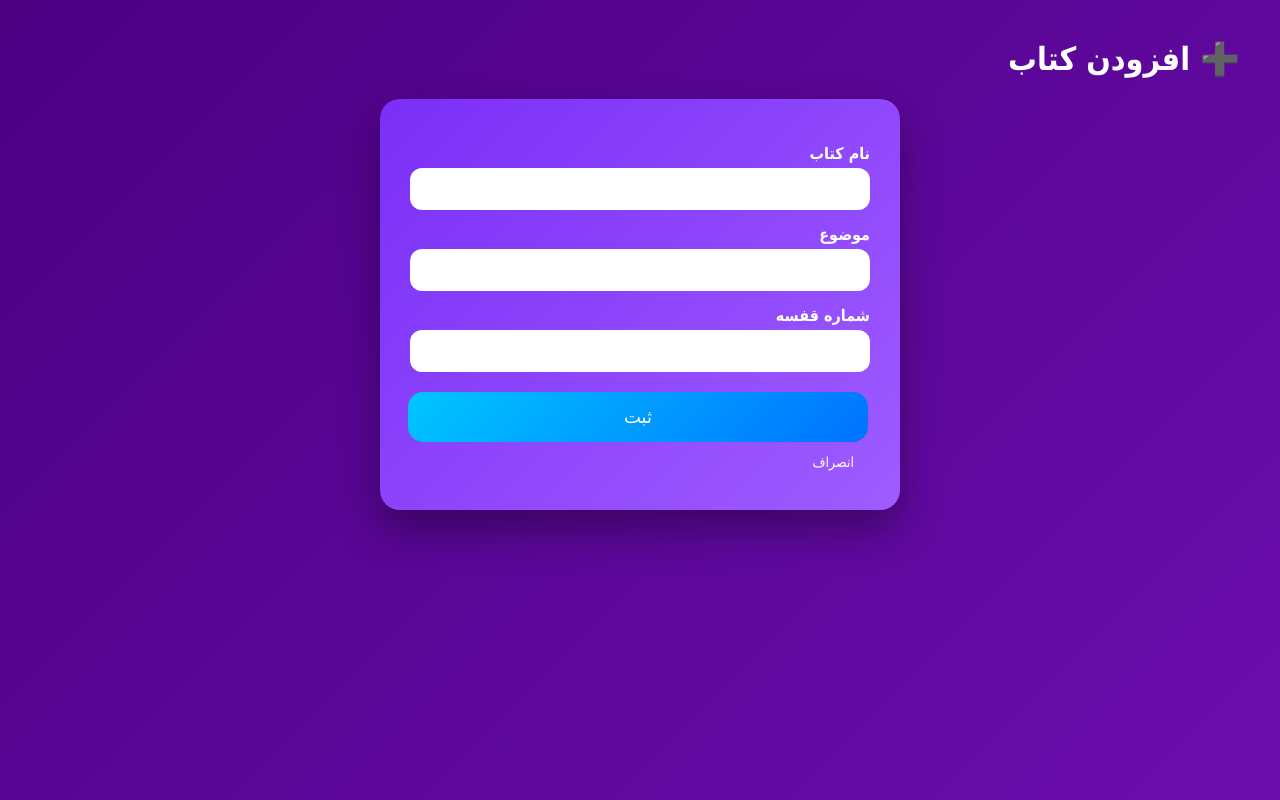
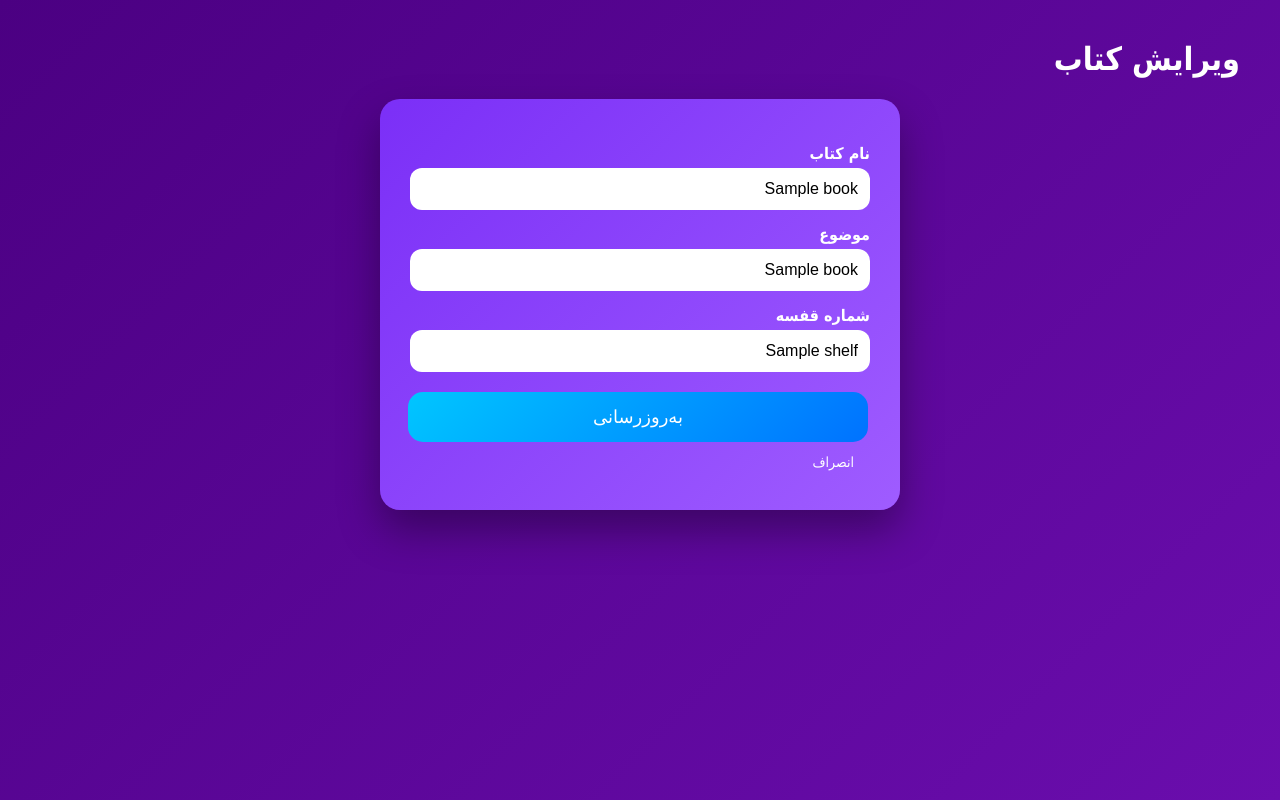
Before and after one commit to arminalvandi/library-management-system, a Flask app: template templates/add_book.html in a window 1280 px wide. Run offline with Flask 3, Linux system fonts and the light colour scheme; the template is opened without the code that fills it: most values are stand-ins (such as "Sample title", 1, 10 or a date in 2020).

Commit message:
Update add_book.html

```diff
--- a/templates/add_book.html
+++ b/templates/add_book.html
@@ -2,26 +2,26 @@
 <html lang="fa">
 <head>
     <meta charset="UTF-8">
-    <title>➕ افزودن کتاب</title>
+    <title>{{ 'ویرایش کتاب' if book else '➕ افزودن کتاب' }}</title>
     <link rel="stylesheet" href="{{ url_for('static', filename='css/style.css') }}">
 </head>
 <body>
 
 <div class="page">
-    <h1>➕ افزودن کتاب</h1>
+    <h1>{{ 'ویرایش کتاب' if book else '➕ افزودن کتاب' }}</h1>
 
     <div class="form-card">
         <form method="POST">
             <label>نام کتاب</label>
-            <input type="text" name="title" required>
+            <input type="text" name="title" value="{{ book.title if book else '' }}" required>
 
             <label>موضوع</label>
-            <input type="text" name="subject" required>
+            <input type="text" name="subject" value="{{ book.subject if book else '' }}" required>
 
             <label>شماره قفسه</label>
-            <input type="text" name="shelf" required>
+            <input type="text" name="shelf" value="{{ book.shelf if book else '' }}" required>
 
-            <button type="submit" class="btn submit">ثبت</button>
+            <button type="submit" class="btn submit">{{ 'به‌روزرسانی' if book else 'ثبت' }}</button>
             <a href="/books" class="btn cancel">انصراف</a>
         </form>
     </div>
```
